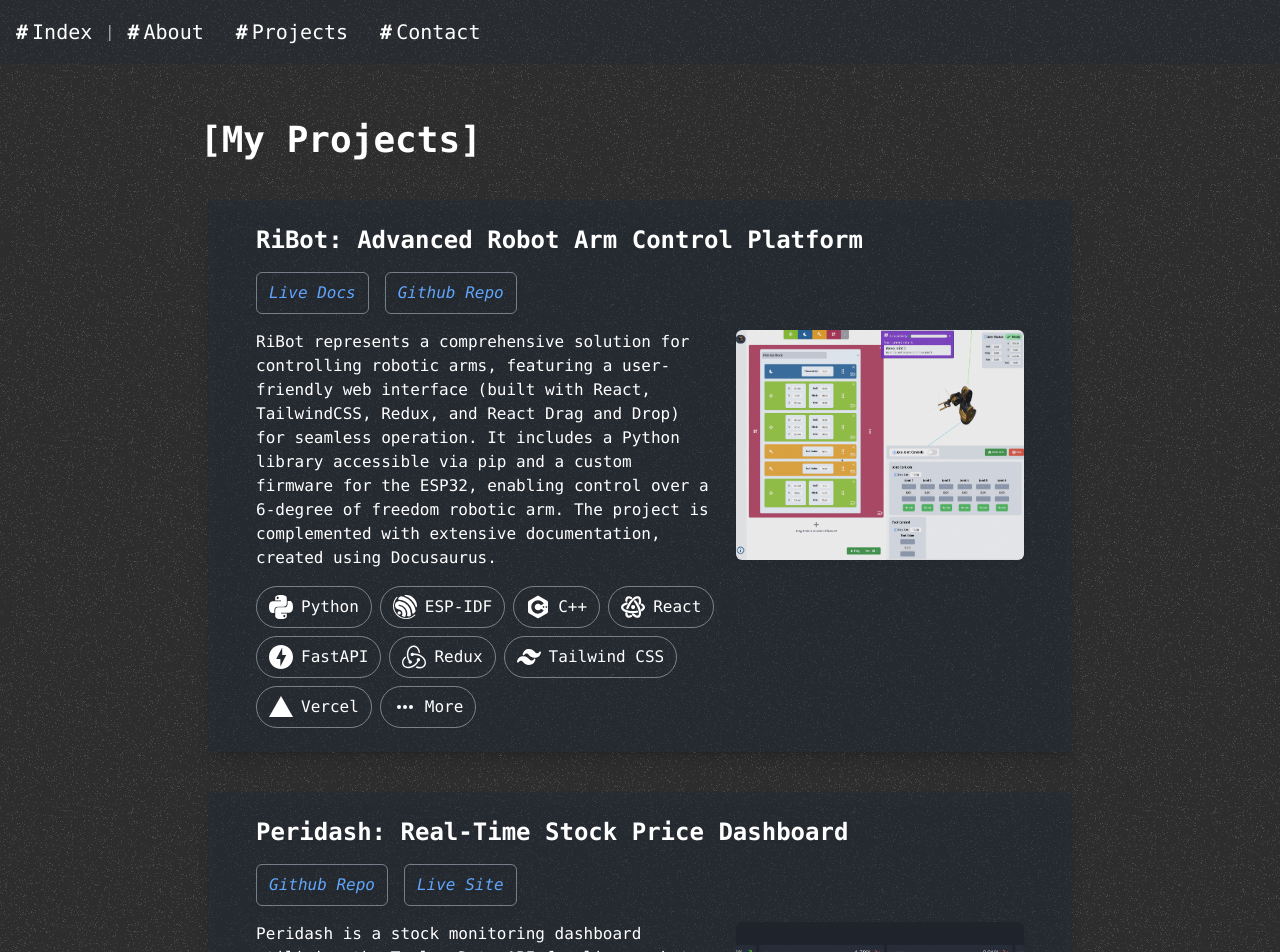
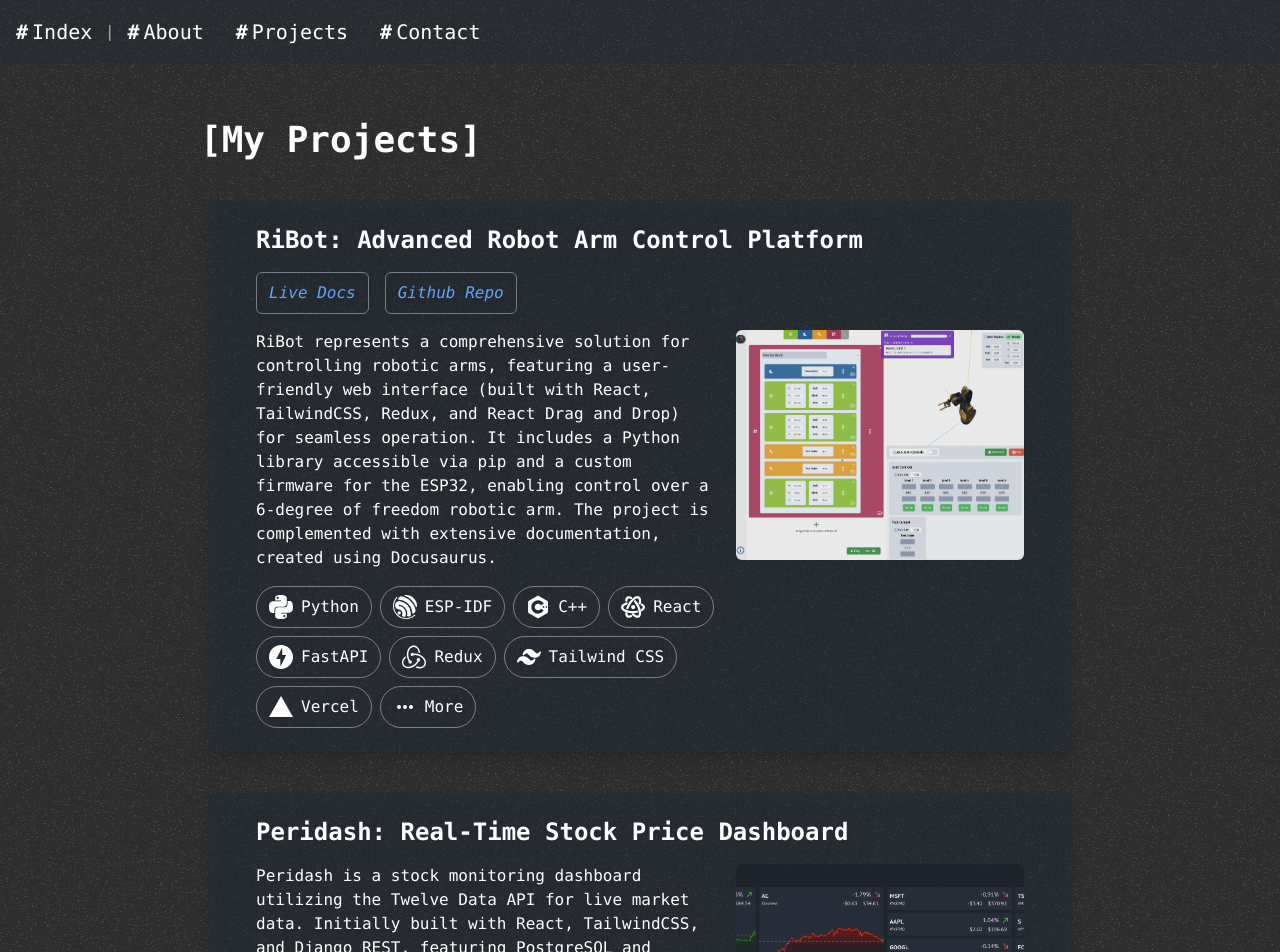
Before and after one commit to alberto-abarzua/portfolio, a React (Vite) app: page /projects in a window 1280 px wide. Shown: the top 952 px of the page. Built offline with nearby package versions, Linux system fonts and the light colour scheme.

Commit message:
chore: update projects

```diff
--- a/src/routes/projects.jsx
+++ b/src/routes/projects.jsx
@@ -45,8 +45,6 @@ const Projects = () => {
 
             <ProjectCard
                 title="Peridash: Real-Time Stock Price Dashboard"
-                githubRepo="https://github.com/alberto-abarzua/peridash"
-                liveSite="https://peridash.com/"
                 description="Peridash is a stock monitoring dashboard utilizing the Twelve Data API for live market data. Initially built with React, TailwindCSS, and Django REST, featuring PostgreSQL and Memcached, deployed via Docker and Kubernetes on Linode. The architecture has since evolved to Supabase for backend operations, simplifying deployment and reducing costs, while retaining its core functionalities."
                 tags={[
                     { label: 'Python', svg: PythonSvg },
```
